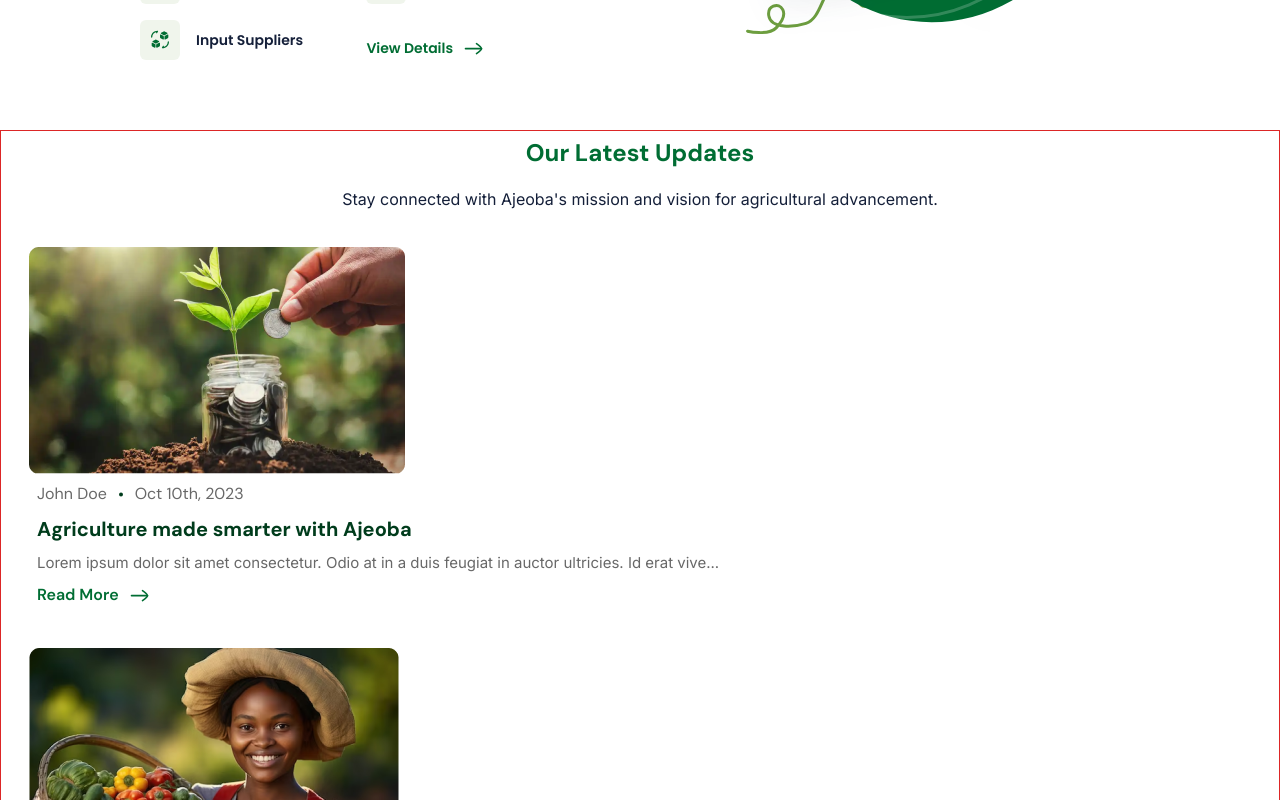
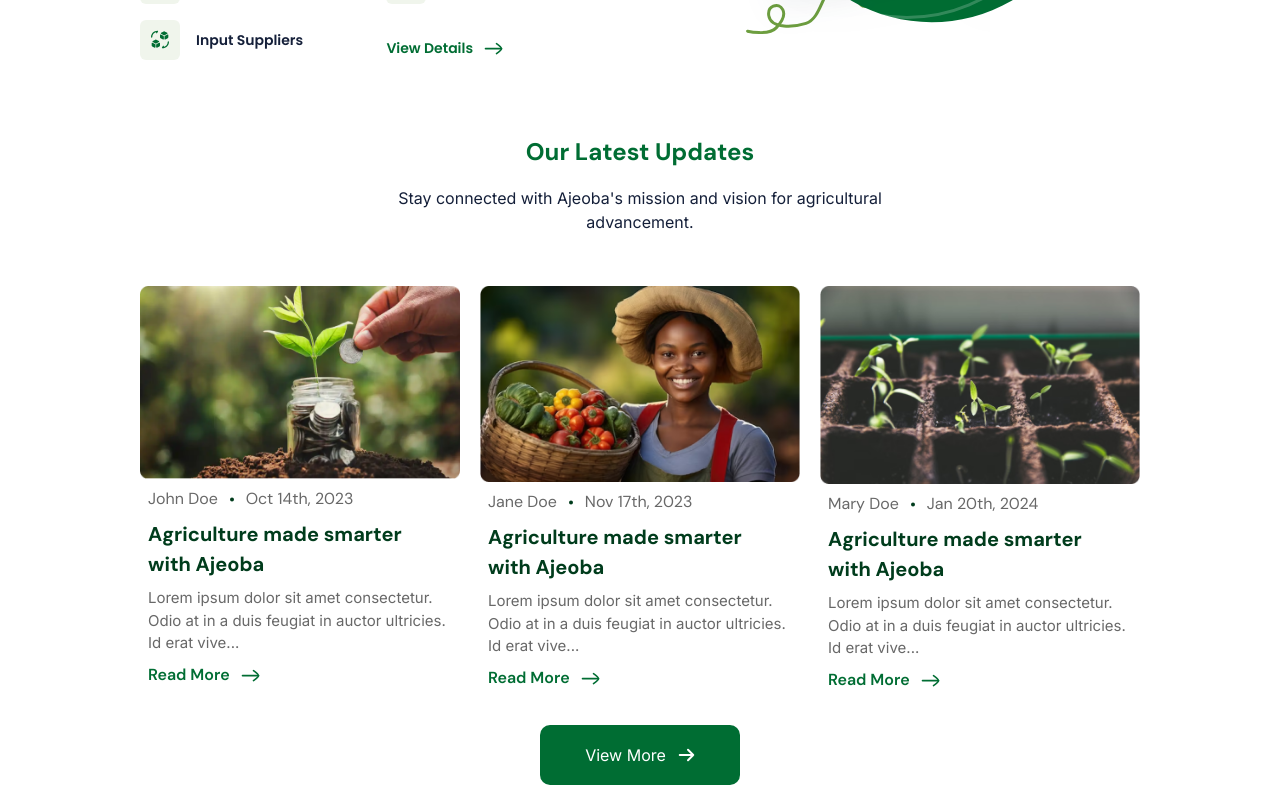
Before and after one commit to Abideen-program/agromarket, a Next.js app: page / in a window 1280 px wide. Shown: the part 3160-3960 px from the top of the page. Built offline with nearby package versions, Linux system fonts and the light colour scheme; what @xpd/tailwind-3dtransforms would draw is missing.

Commit message:
update items added

```diff
--- a/src/components/Benefits/Benefits.tsx
+++ b/src/components/Benefits/Benefits.tsx
@@ -28,7 +28,7 @@ const Benefits = () => {
             enhance supply chain efficiency.
           </p>
 
-          <div className="flex flex-col md:flex-row gap-4">
+          <div className="flex flex-col md:flex-row gap-4 md:gap-9">
             <div className="flex flex-col gap-4">
               <Benefit icon={iconImages.Farming} title="Farming Associations" />
               <Benefit icon={iconImages.Quality} title="Quality Assurance" />
--- a/src/components/Updates/Updates.tsx
+++ b/src/components/Updates/Updates.tsx
@@ -7,8 +7,8 @@ const inter = Inter({ subsets: ["latin"] });
 const Sans = DM_Sans({ subsets: ["latin"] });
 const Updates = () => {
   return (
-    <div className="px-7 border border-red-600 flex flex-col gap-4 my-10">
-      <div className="flex flex-col gap-3 items-center">
+    <div className="px-7 xl:px-0 flex flex-col gap-8 my-10 xl:w-[800px] 2xl:w-[1000px] mx-auto">
+      <div className="flex flex-col gap-3 items-center md:w-[500px] md:mx-auto">
         <h2
           className={`${Sans.className} font-bold text-2xl leading-[44px] text-[#006D33]`}
         >
@@ -20,11 +20,11 @@ const Updates = () => {
         </p>
       </div>
 
-      <div className="flex flex-col gap-5">
+      <div className="flex flex-col md:grid md:grid-cols-2 xl:grid-cols-3 gap-5">
         <UpdateItem
           image={iconImages.Update1}
           name={"John Doe"}
-          date={"Oct 10th, 2023"}
+          date={"Oct 14th, 2023"}
           title={"Agriculture made smarter with Ajeoba"}
           snippet={
             "Lorem ipsum dolor sit amet consectetur. Odio at in a duis feugiat in auctor ultricies. Id erat vive..."
@@ -33,8 +33,8 @@ const Updates = () => {
 
         <UpdateItem
           image={iconImages.Update2}
-          name={"John Doe"}
-          date={"Oct 10th, 2023"}
+          name={"Jane Doe"}
+          date={"Nov 17th, 2023"}
           title={"Agriculture made smarter with Ajeoba"}
           snippet={
             "Lorem ipsum dolor sit amet consectetur. Odio at in a duis feugiat in auctor ultricies. Id erat vive..."
@@ -43,14 +43,21 @@ const Updates = () => {
 
         <UpdateItem
           image={iconImages.Update3}
-          name={"John Doe"}
-          date={"Oct 10th, 2023"}
+          name={"Mary Doe"}
+          date={"Jan 20th, 2024"}
           title={"Agriculture made smarter with Ajeoba"}
           snippet={
             "Lorem ipsum dolor sit amet consectetur. Odio at in a duis feugiat in auctor ultricies. Id erat vive..."
           }
         />
       </div>
+
+      <div className="flex items-center justify-center">
+        <button className="bg-[#006D33] text-white w-[200px] h-[60px] rounded-[10px] flex items-center justify-center gap-3 mx-auto">
+          <p>View More</p>
+          <Image alt="arrow" src={iconImages.White} className=""/>
+        </button>
+      </div>
     </div>
   );
 };
```
